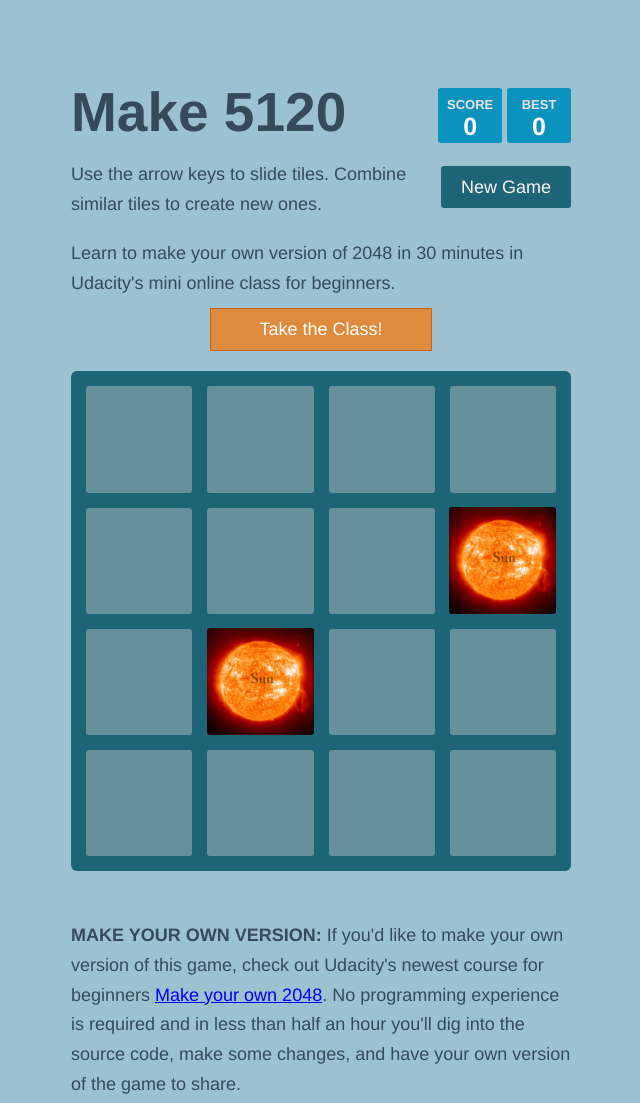
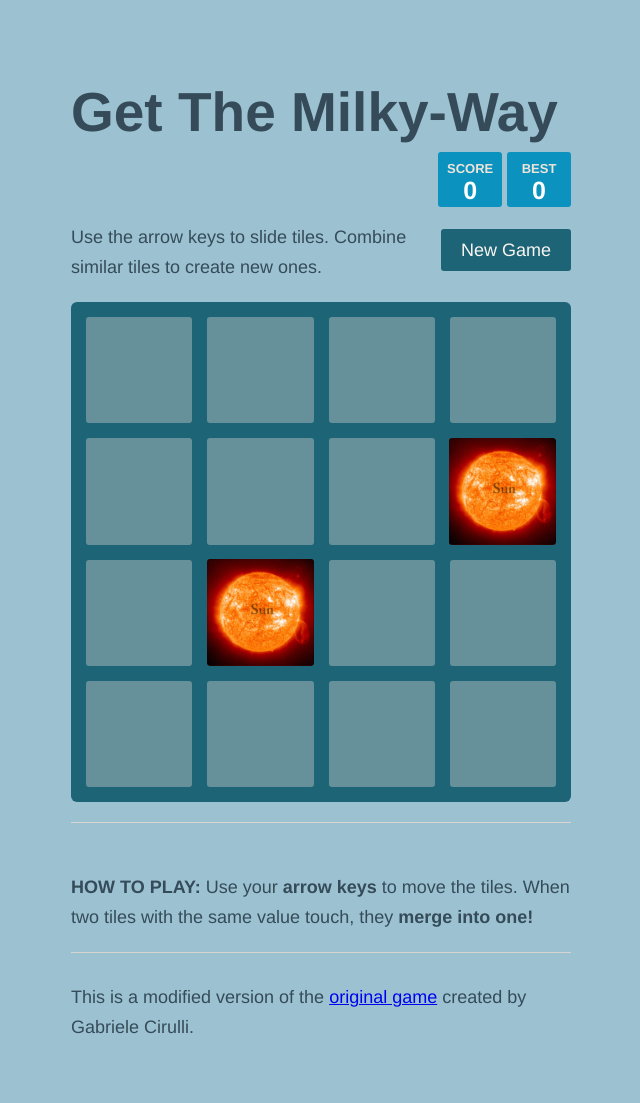
Before and after one commit to 2048-vats/2048-vats.github.io, a plain HTML site: page index.html in a window 1280 px wide. Shown: the top 1103 px of the page, without its empty margins (319-959 px from the left). Drawn offline with Linux system fonts and the light colour scheme.

Commit message:
title changes

```diff
--- a/index.html
+++ b/index.html
@@ -2,7 +2,7 @@
 <html lang="en" manifest="cache.appcache">
 <head>
   <meta charset="utf-8">
-  <title>Make and Play Udacity 5120</title>
+  <title>Play To Get The Milky-Way</title>
 
   <link href="style/main.css" rel="stylesheet" type="text/css">
   <link href='http://fonts.googleapis.com/css?family=Source+Code+Pro:400,600,700' rel='stylesheet' type='text/css'>
@@ -25,7 +25,7 @@
 <body>
   <div class="container">
     <div class="heading">
-      <h1 class="title">Make 5120</h1>
+      <h1 class="title">Get The Milky-Way</h1>
       <div class="scores-container">
         <div class="score-container">0</div>
         <div class="best-container">0</div>
@@ -39,16 +39,13 @@
 
     </div>
 
-    <div class="pre-game">
-      <p class="learn">Learn to make your own version of 2048 in 30 minutes in Udacity's mini online class for beginners.</p><a class="learn" href="https://www.udacity.com/course/ud248">Take the Class!</a>
-    </div>
 
 
     <div class="game-container">
       <div class="game-message">
         <p></p>
         <div class="lower">
-	        <a href="http://www.udacity.com/course/ud248"class="learn learn-low">Take the Class!</a>
+
           <a class="retry-button">Play Again</a>
           <div class="score-sharing"></div>
         </div>
@@ -87,9 +84,7 @@
     </div>
 
 
-    <p class="game-explanation">
-      <strong class="important">Make your own version:</strong> If you'd like to make your own version of this game, check out Udacity's newest course for beginners <a href="https://www.udacity.com/course/ud248" target="_blank">Make your own 2048</a>. No programming experience is required and in less than half an hour you'll dig into the source code, make some changes, and have your own version of the game to share.
-    </p>
+
     <hr>
     <p class="game-explanation">
       <strong class="important">How to play:</strong> Use your <strong>arrow keys</strong> to move the tiles. When two tiles with the same value touch, they <strong>merge into one!</strong>
```
